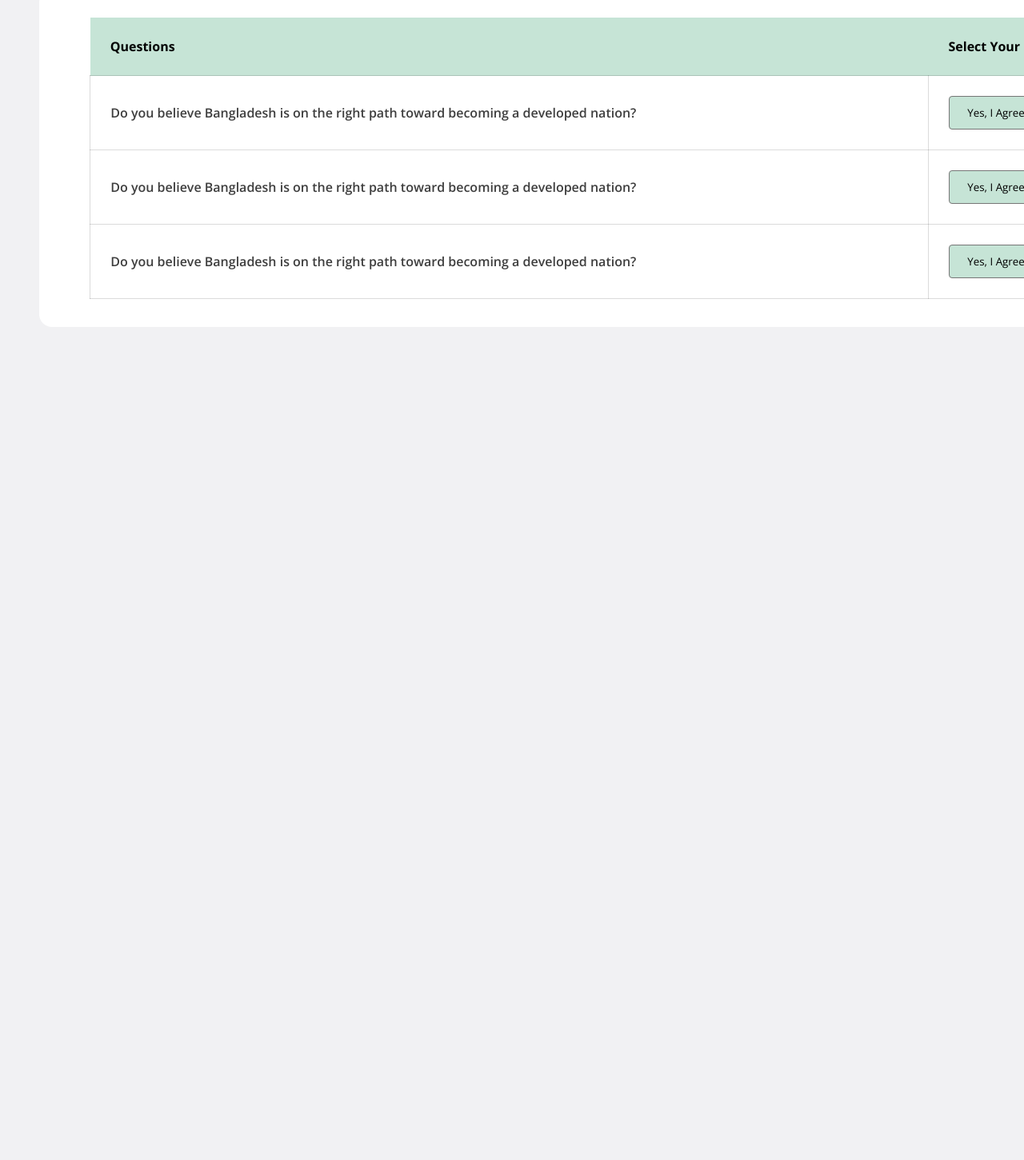
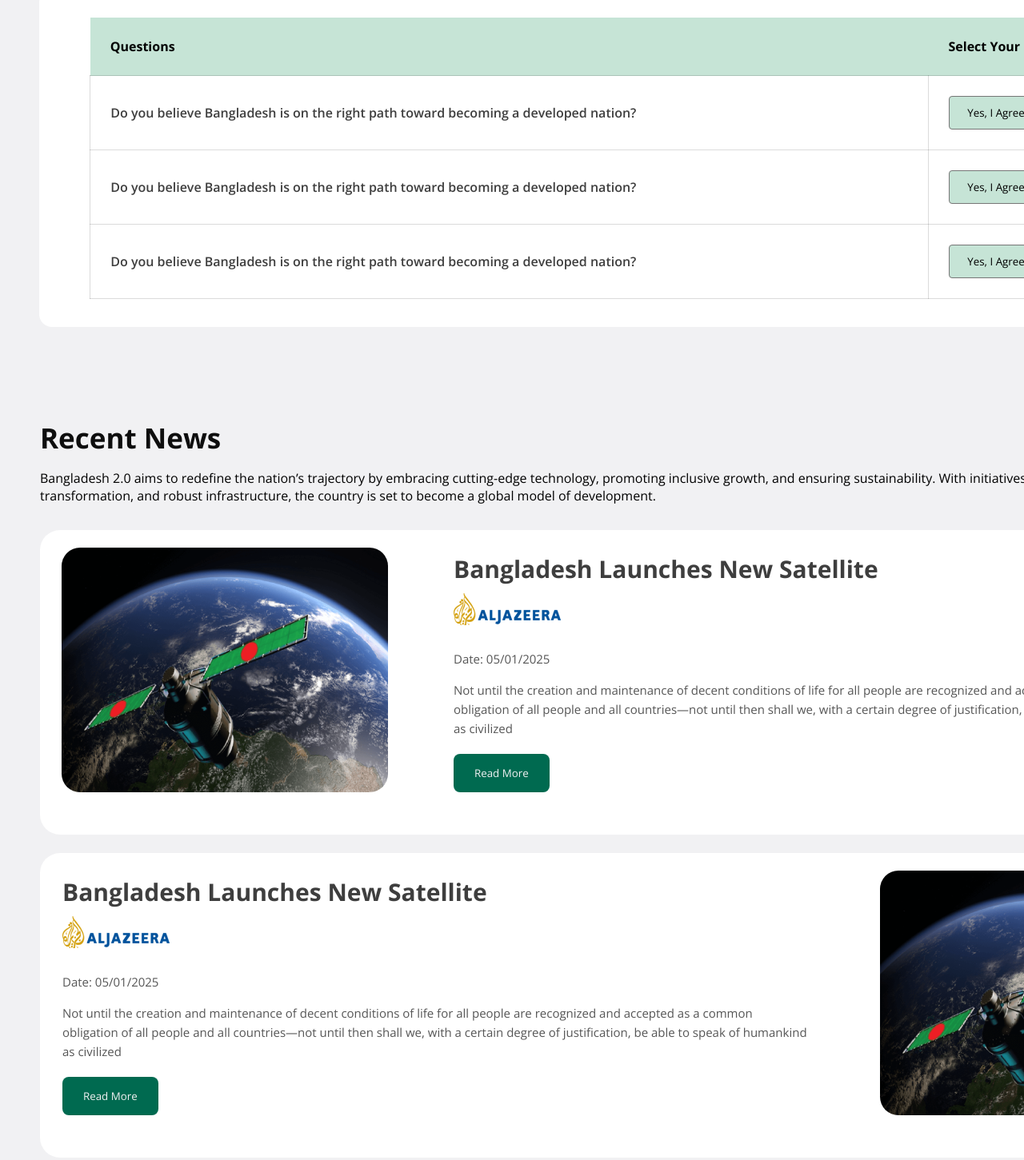
Before and after one commit to osmanbybd/Assignment-1, a plain HTML site: page index.html in a window 1280 px wide. Shown: the part 2240-3691 px from the top of the page at 80% size. Before the commit the page ends 2698 px from the top, so only its background shows below. Drawn offline with nearby package versions, Linux system fonts and the light colour scheme.

Commit message:
new added

```diff
--- a/index.html
+++ b/index.html
@@ -149,6 +149,60 @@
                 </div>
             </div>
         </section>
+
+
+        <section class="news">
+            <div class="new-satelite">
+                <h2>Recent News</h2>
+                <p class="news-di">Bangladesh 2.0 aims to redefine the nation’s trajectory by embracing cutting-edge technology, promoting inclusive growth, and ensuring sustainability. With initiatives in renewable energy, digital transformation, and robust infrastructure, the country is set to become a global model of development.</p>
+
+             <div class="aljajera-box">
+                <div class="aljajeera-1 ">
+                    <div class="aljajera-left">
+                        <img class="img-property" src="./assets/satelite.png" alt="">
+                    </div>
+                    <div class="aljareera-right">
+                        <h1>Bangladesh Launches New Satellite</h1>
+                        <img src="./assets/al-jazeera.png" alt="">
+                        <p datetime="2025-01-05">Date: 05/01/2025</p>
+                        <p>Not until the creation and maintenance of decent conditions of life for all people are recognized and accepted as a common obligation of all people and all countries—not until then shall we,
+                            with a certain degree of justification, be able to speak of humankind as civilized</p>
+                            <button class="sahre-btn side-button">Read More</button>
+                    </div>
+                </div>
+                <div class="aljajeera-1 box">
+                    <div class="aljareera-right">
+                        <h1>Bangladesh Launches New Satellite</h1>
+                        <img src="./assets/al-jazeera.png" alt="">
+                        <p datetime="2025-01-05">Date: 05/01/2025</p>
+                        <p>Not until the creation and maintenance of decent conditions of life for all people are recognized and accepted as a common obligation of all people and all countries—not until then shall we,
+                            with a certain degree of justification, be able to speak of humankind as civilized</p>
+                            <button class="sahre-btn side-button">Read More</button>
+                    </div>
+                    <div class="aljajera-left">
+                        <img class="img-property" src="./assets/satelite.png" alt="">
+                    </div>
+
+
+
+                </div>
+                <div class="aljajeera-1 ">
+                    <div class="aljajera-left">
+                        <img class="img-property" src="./assets/satelite.png" alt="">
+                    </div>
+                    <div class="aljareera-right">
+                        <h1>Bangladesh Launches New Satellite</h1>
+                        <img src="./assets/al-jazeera.png" alt="">
+                        <p datetime="2025-01-05">Date: 05/01/2025</p>
+                        <p>Not until the creation and maintenance of decent conditions of life for all people are recognized and accepted as a common obligation of all people and all countries—not until then shall we,
+                            with a certain degree of justification, be able to speak of humankind as civilized</p>
+                            <button class="sahre-btn side-button">Read More</button>
+                    </div>
+                </div>
+
+
+            </div>
+        </section>
     </main>
 </body>
 </html>
--- a/style/style.css
+++ b/style/style.css
@@ -13,10 +13,14 @@
     border: none;
     cursor: pointer;
 }
+.side-button{
+    margin-top: 5px;
+    color: #F1F1F3;
+}
 .sahre-btn:hover, .sahre-btn a:hover {
     background-color: rgb(78, 177, 152);
     transition: 0.9s;
-    color: rgb(14, 15, 15);
+    color: rgb(183, 233, 233);
 }
 .sahre-btn a {
     text-decoration: none;
@@ -324,3 +328,70 @@
     text-align: center;
     align-items: center;
 }
+
+/* newa section */
+ .new-satelite{
+    max-width: 95%;
+    margin: auto;
+    padding: 50px;
+ }
+ .new-satelite h2{
+    color: rgb(14, 14, 14);
+    font-size: 35px;
+    font-weight: 700;
+    margin: 16px 0;
+
+ }
+ .new-satelite .news-dis{
+    color:rgb(14, 14, 14, 0.7);
+    font-weight: 400;
+    font-size: 15px;
+    line-height: 28px;
+    margin: 18px 0;
+}
+.aljajera-box{
+    margin-top: 32px;
+    /* max-width: 100%;
+    height: 100%; */
+    display: flex;
+    flex-direction: column;
+    gap: 23px;
+
+}
+.aljajeera-1{
+    display: flex;
+    /* flex-direction: row;
+    justify-content: flex-start; */
+    /* align-items: center; */
+    /* padding: 28px 28px; */
+    gap: 32px;
+    border-radius: 25px;
+    background-color: #ffff;
+}
+.aljajera-left .img-property{
+    /* height: 220px;
+    width: 340px; */
+    align-items: center;
+    padding: 22px;
+    margin-left: 5px;
+    border-radius: 45px;
+}
+.aljareera-right{
+  padding: 28px;
+}
+.aljareera-right h1{
+    color: rgb(14, 14, 14, 0.8);
+    font-size: 30px;
+    font-weight: 700;
+
+}
+.aljareera-right img{
+    margin: 10px 0;
+}
+.aljareera-right p{
+    margin: 15px 0;
+    color: rgb(14, 14, 14, 0.7);
+    font-size: 15px;
+    font-weight: 400;
+    line-height: 24px;
+}
```
